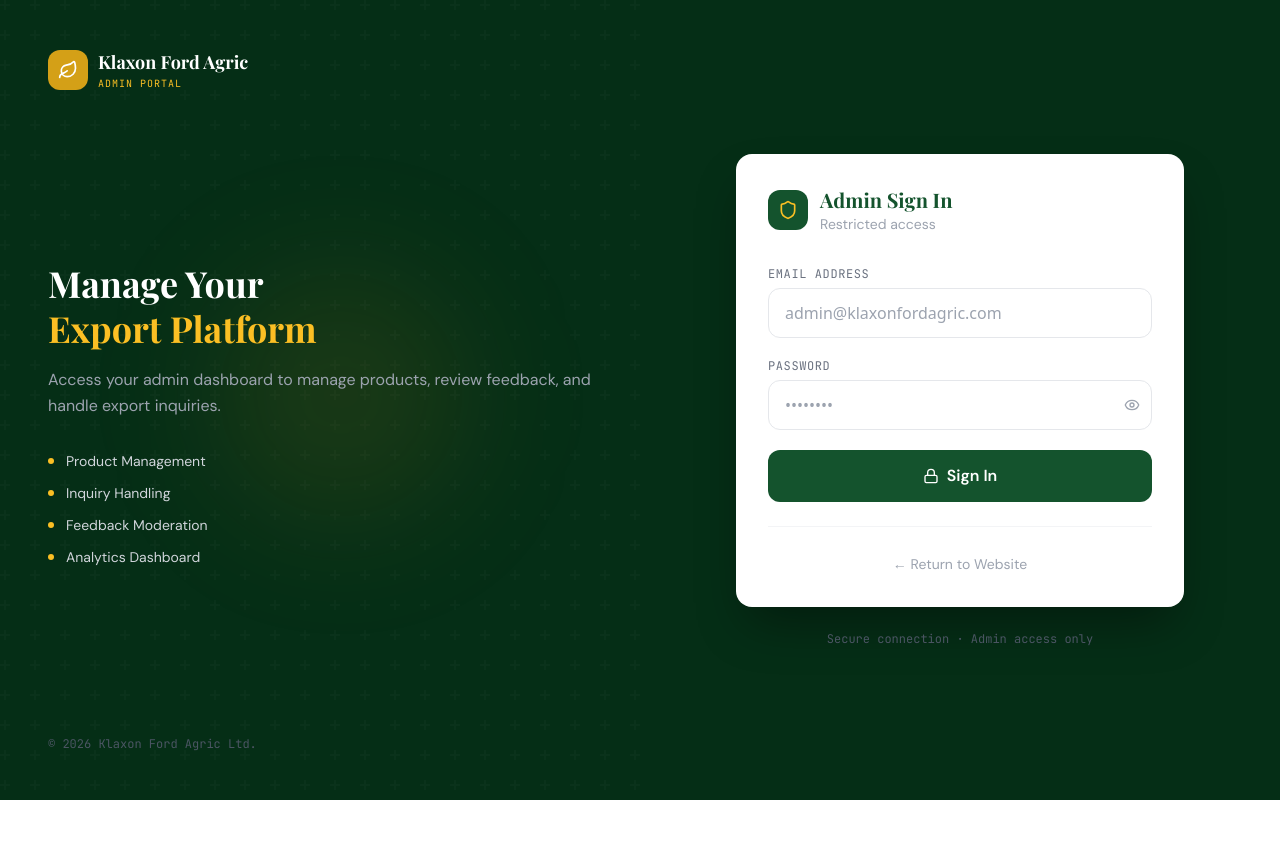
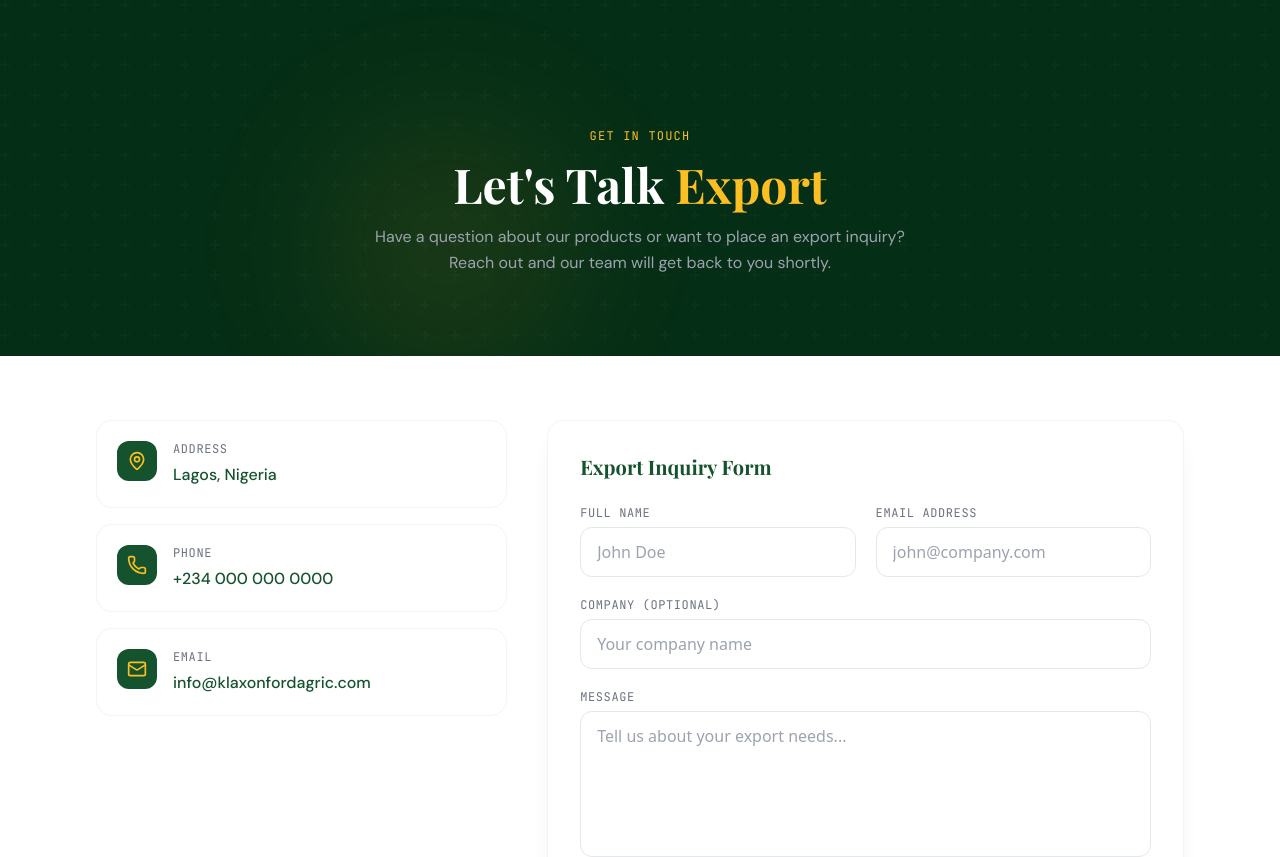
Before and after one commit to makvion-tech/Klaxon, a React (Vite) app in the folder frontend/: page /contact in a window 1280 px wide. Shown: the top 857 px of the page. Before the commit the page ends 800 px from the top, so only its background shows below. Built offline with nearby package versions, Linux system fonts and the light colour scheme; no server answers.

Commit message:
updated link

```diff
--- a/frontend/pages/Adminlogin.jsx
+++ b/frontend/pages/Adminlogin.jsx
@@ -1,7 +1,7 @@
 import { useState, useEffect } from 'react'
 import { useNavigate, Link } from 'react-router-dom'
 import { motion } from 'framer-motion'
-import { Eye, EyeOff, Shield, Lock } from 'lucide-react'
+import { Leaf, Eye, EyeOff, Shield, Lock } from 'lucide-react'
 import { useAuth } from '../context/AuthContext'
 import toast from 'react-hot-toast'
 
@@ -47,13 +47,11 @@ export default function AdminLogin() {
 
                 <div className="relative">
                     <Link to="/" className="flex items-center gap-2.5">
-                        <img
-                            src="/logo.jpeg"
-                            alt="Klaxon Ford Resources"
-                            className="w-10 h-10 rounded-xl object-cover"
-                        />
+                        <div className="w-10 h-10 bg-gold-500 rounded-xl flex items-center justify-center">
+                            <Leaf className="w-5 h-5 text-white" />
+                        </div>
                         <div>
-                            <div className="font-display font-bold text-white text-lg">Klaxon Ford Resources</div>
+                            <div className="font-display font-bold text-white text-lg">Klaxon Ford Agric</div>
                             <div className="font-mono text-[10px] text-gold-400 tracking-widest uppercase">Admin Portal</div>
                         </div>
                     </Link>
@@ -80,7 +78,7 @@ export default function AdminLogin() {
 
                 <div className="relative">
                     <p className="font-mono text-xs text-gray-600">
-                        © {new Date().getFullYear()} Klaxon Ford Resources Ltd.
+                        © {new Date().getFullYear()} Klaxon Ford Agric Ltd.
                     </p>
                 </div>
             </div>
@@ -94,13 +92,11 @@ export default function AdminLogin() {
                 >
                     {/* Mobile logo */}
                     <div className="lg:hidden flex items-center gap-2.5 mb-8">
-                        <img
-                            src="/logo.jpeg"
-                            alt="Klaxon Ford Resources"
-                            className="w-9 h-9 rounded-lg object-cover"
-                        />
+                        <div className="w-9 h-9 bg-gold-500 rounded-lg flex items-center justify-center">
+                            <Leaf className="w-5 h-5 text-white" />
+                        </div>
                         <div>
-                            <div className="font-display font-bold text-white text-base">Klaxon Ford Resources</div>
+                            <div className="font-display font-bold text-white text-base">Klaxon Ford Agric</div>
                             <div className="font-mono text-[9px] text-gold-400 tracking-widest uppercase">Admin Portal</div>
                         </div>
                     </div>
@@ -122,7 +118,7 @@ export default function AdminLogin() {
                                 <input
                                     type="email"
                                     className={inputClasses}
-                                    placeholder="admin@klaxonfordresources.com"
+                                    placeholder="admin@klaxonfordagric.com"
                                     value={form.email}
                                     onChange={e => setForm(p => ({ ...p, email: e.target.value }))}
                                     required
--- a/frontend/pages/contact.jsx
+++ b/frontend/pages/contact.jsx
@@ -1,9 +1,8 @@
-import { useState, useEffect } from 'react'
-import { useNavigate, Link } from 'react-router-dom'
+import { useState } from 'react'
 import { motion } from 'framer-motion'
-import { Leaf, Eye, EyeOff, Shield, Lock } from 'lucide-react'
-import { useAuth } from '../context/AuthContext'
+import { Mail, Phone, MapPin, Send } from 'lucide-react'
 import toast from 'react-hot-toast'
+import api from '../utils/api'
 
 const inputClasses =
     "w-full px-4 py-3 rounded-xl border border-gray-200 bg-white text-forest-900 " +
@@ -13,166 +12,166 @@ const inputClasses =
 const labelClasses =
     "block font-mono text-xs text-gray-500 uppercase tracking-wider mb-1.5"
 
-export default function AdminLogin() {
-    const [form, setForm] = useState({ email: '', password: '' })
-    const [showPw, setShowPw] = useState(false)
+const contactDetails = [
+    { icon: MapPin, label: 'Address', value: 'Lagos, Nigeria' },
+    { icon: Phone, label: 'Phone', value: '+234 000 000 0000' },
+    { icon: Mail, label: 'Email', value: 'info@klaxonfordagric.com' },
+]
+
+export default function Contact() {
+    const [form, setForm] = useState({ name: '', email: '', company: '', message: '' })
     const [loading, setLoading] = useState(false)
-    const { admin, login } = useAuth()
-    const navigate = useNavigate()
 
-    useEffect(() => {
-        if (admin) navigate('/admin', { replace: true })
-    }, [admin])
+    const handleChange = (e) => {
+        const { name, value } = e.target
+        setForm(p => ({ ...p, [name]: value }))
+    }
 
     const handleSubmit = async (e) => {
         e.preventDefault()
         setLoading(true)
         try {
-            await login(form.email, form.password)
-            toast.success('Welcome back!')
-            navigate('/admin')
+            await api.post('/inquiries', form)
+            toast.success('Your inquiry has been sent!')
+            setForm({ name: '', email: '', company: '', message: '' })
         } catch (err) {
-            toast.error(err.response?.data?.message || 'Invalid credentials')
+            toast.error(err.response?.data?.message || 'Something went wrong. Please try again.')
         } finally {
             setLoading(false)
         }
     }
 
     return (
-        <div className="min-h-screen bg-forest-950 flex">
-            {/* Left panel */}
-            <div className="hidden lg:flex lg:w-1/2 flex-col justify-between p-12 relative overflow-hidden">
+        <div className="min-h-screen bg-white">
+            {/* Hero */}
+            <section className="relative bg-forest-950 pt-32 pb-20 px-4 sm:px-6 lg:px-8 overflow-hidden">
                 <div className="absolute inset-0 bg-hero-pattern opacity-50" />
-                <div className="absolute top-1/3 left-1/3 w-64 h-64 bg-gold-500/10 rounded-full blur-3xl" />
+                <div className="absolute top-1/3 left-1/4 w-64 h-64 bg-gold-500/10 rounded-full blur-3xl" />
 
-                <div className="relative">
-                    <Link to="/" className="flex items-center gap-2.5">
-                        <div className="w-10 h-10 bg-gold-500 rounded-xl flex items-center justify-center">
-                            <Leaf className="w-5 h-5 text-white" />
-                        </div>
-                        <div>
-                            <div className="font-display font-bold text-white text-lg">Klaxon Ford Agric</div>
-                            <div className="font-mono text-[10px] text-gold-400 tracking-widest uppercase">Admin Portal</div>
-                        </div>
-                    </Link>
-                </div>
-
-                <div className="relative">
-                    <h2 className="font-display text-4xl font-bold text-white mb-4 leading-tight">
-                        Manage Your<br />
-                        <span className="text-gold-400">Export Platform</span>
-                    </h2>
-                    <p className="font-body text-gray-400 leading-relaxed mb-8">
-                        Access your admin dashboard to manage products, review feedback, and handle export inquiries.
-                    </p>
-
-                    <div className="space-y-3">
-                        {['Product Management', 'Inquiry Handling', 'Feedback Moderation', 'Analytics Dashboard'].map(item => (
-                            <div key={item} className="flex items-center gap-3">
-                                <div className="w-1.5 h-1.5 bg-gold-400 rounded-full" />
-                                <span className="font-body text-sm text-gray-300">{item}</span>
-                            </div>
-                        ))}
-                    </div>
-                </div>
-
-                <div className="relative">
-                    <p className="font-mono text-xs text-gray-600">
-                        © {new Date().getFullYear()} Klaxon Ford Agric Ltd.
-                    </p>
-                </div>
-            </div>
-
-            {/* Right panel */}
-            <div className="flex-1 flex items-center justify-center p-6">
                 <motion.div
                     initial={{ opacity: 0, y: 24 }}
                     animate={{ opacity: 1, y: 0 }}
-                    className="w-full max-w-md"
+                    transition={{ duration: 0.5 }}
+                    className="relative max-w-4xl mx-auto text-center"
                 >
-                    {/* Mobile logo */}
-                    <div className="lg:hidden flex items-center gap-2.5 mb-8">
-                        <div className="w-9 h-9 bg-gold-500 rounded-lg flex items-center justify-center">
-                            <Leaf className="w-5 h-5 text-white" />
+                    <div className="font-mono text-xs text-gold-400 tracking-widest uppercase mb-4">
+                        Get In Touch
+                    </div>
+                    <h1 className="font-display text-4xl sm:text-5xl font-bold text-white mb-4 leading-tight">
+                        Let's Talk <span className="text-gold-400">Export</span>
+                    </h1>
+                    <p className="font-body text-gray-400 max-w-xl mx-auto leading-relaxed">
+                        Have a question about our products or want to place an export inquiry?
+                        Reach out and our team will get back to you shortly.
+                    </p>
+                </motion.div>
+            </section>
+
+            {/* Body */}
+            <section className="max-w-6xl mx-auto px-4 sm:px-6 lg:px-8 py-16">
+                <div className="grid lg:grid-cols-5 gap-10">
+                    {/* Contact info */}
+                    <motion.div
+                        initial={{ opacity: 0, x: -24 }}
+                        animate={{ opacity: 1, x: 0 }}
+                        transition={{ duration: 0.5 }}
+                        className="lg:col-span-2 space-y-4"
+                    >
+                        {contactDetails.map(({ icon: Icon, label, value }) => (
+                            <div
+                                key={label}
+                                className="flex items-start gap-4 p-5 rounded-2xl border border-gray-100 hover:border-gold-500/40 transition-colors"
+                            >
+                                <div className="w-10 h-10 shrink-0 bg-forest-900 rounded-xl flex items-center justify-center">
+                                    <Icon className="w-5 h-5 text-gold-400" />
                                 </div>
                                 <div>
-                            <div className="font-display font-bold text-white text-base">Klaxon Ford Agric</div>
-                            <div className="font-mono text-[9px] text-gold-400 tracking-widest uppercase">Admin Portal</div>
+                                    <div className={labelClasses}>{label}</div>
+                                    <div className="font-body text-forest-900 font-medium">{value}</div>
                                 </div>
                             </div>
+                        ))}
+                    </motion.div>
 
-                    <div className="bg-white rounded-2xl p-8 shadow-2xl shadow-black/40">
-                        <div className="flex items-center gap-3 mb-8">
-                            <div className="w-10 h-10 bg-forest-900 rounded-xl flex items-center justify-center">
-                                <Shield className="w-5 h-5 text-gold-400" />
-                            </div>
-                            <div>
-                                <h1 className="font-display font-bold text-forest-900 text-xl">Admin Sign In</h1>
-                                <p className="font-body text-gray-400 text-sm">Restricted access</p>
-                            </div>
-                        </div>
+                    {/* Form */}
+                    <motion.div
+                        initial={{ opacity: 0, x: 24 }}
+                        animate={{ opacity: 1, x: 0 }}
+                        transition={{ duration: 0.5, delay: 0.1 }}
+                        className="lg:col-span-3 bg-white rounded-2xl p-8 shadow-xl shadow-black/5 border border-gray-100"
+                    >
+                        <h2 className="font-display font-bold text-forest-900 text-xl mb-6">
+                            Export Inquiry Form
+                        </h2>
 
                         <form onSubmit={handleSubmit} className="space-y-5">
+                            <div className="grid sm:grid-cols-2 gap-5">
+                                <div>
+                                    <label className={labelClasses}>Full Name</label>
+                                    <input
+                                        type="text"
+                                        name="name"
+                                        className={inputClasses}
+                                        placeholder="John Doe"
+                                        value={form.name}
+                                        onChange={handleChange}
+                                        required
+                                    />
+                                </div>
                                 <div>
                                     <label className={labelClasses}>Email Address</label>
                                     <input
                                         type="email"
+                                        name="email"
                                         className={inputClasses}
-                                    placeholder="admin@klaxonfordagric.com"
+                                        placeholder="john@company.com"
                                         value={form.email}
-                                    onChange={e => setForm(p => ({ ...p, email: e.target.value }))}
+                                        onChange={handleChange}
                                         required
-                                    autoComplete="email"
+                                    />
+                                </div>
+                            </div>
+
+                            <div>
+                                <label className={labelClasses}>Company (optional)</label>
+                                <input
+                                    type="text"
+                                    name="company"
+                                    className={inputClasses}
+                                    placeholder="Your company name"
+                                    value={form.company}
+                                    onChange={handleChange}
                                 />
                             </div>
 
                             <div>
-                                <label className={labelClasses}>Password</label>
-                                <div className="relative">
-                                    <input
-                                        type={showPw ? 'text' : 'password'}
-                                        className={`${inputClasses} pr-12`}
-                                        placeholder="••••••••"
-                                        value={form.password}
-                                        onChange={e => setForm(p => ({ ...p, password: e.target.value }))}
+                                <label className={labelClasses}>Message</label>
+                                <textarea
+                                    name="message"
+                                    rows={5}
+                                    className={`${inputClasses} resize-none`}
+                                    placeholder="Tell us about your export needs..."
+                                    value={form.message}
+                                    onChange={handleChange}
                                     required
-                                        autoComplete="current-password"
                                 />
-                                    <button
-                                        type="button"
-                                        onClick={() => setShowPw(!showPw)}
-                                        className="absolute right-3 top-1/2 -translate-y-1/2 text-gray-400 hover:text-gray-600 transition-colors"
-                                    >
-                                        {showPw ? <EyeOff className="w-4 h-4" /> : <Eye className="w-4 h-4" />}
-                                    </button>
-                                </div>
                             </div>
 
                             <button
                                 type="submit"
                                 disabled={loading}
-                                className="w-full bg-forest-900 text-white py-3.5 rounded-xl font-body font-semibold hover:bg-forest-800 transition-all duration-200 hover:-translate-y-0.5 hover:shadow-lg disabled:opacity-50 disabled:cursor-not-allowed flex items-center justify-center gap-2"
+                                className="w-full sm:w-auto bg-forest-900 text-white px-8 py-3.5 rounded-xl font-body font-semibold hover:bg-forest-800 transition-all duration-200 hover:-translate-y-0.5 hover:shadow-lg disabled:opacity-50 disabled:cursor-not-allowed flex items-center justify-center gap-2"
                             >
                                 {loading ? (
-                                    <><div className="w-4 h-4 border-2 border-white/30 border-t-white rounded-full animate-spin" /> Signing In...</>
+                                    <><div className="w-4 h-4 border-2 border-white/30 border-t-white rounded-full animate-spin" /> Sending...</>
                                 ) : (
-                                    <><Lock className="w-4 h-4" /> Sign In</>
+                                    <><Send className="w-4 h-4" /> Send Inquiry</>
                                 )}
                             </button>
                         </form>
-
-                        <div className="mt-6 pt-6 border-t border-gray-100 text-center">
-                            <Link to="/" className="font-body text-sm text-gray-400 hover:text-forest-900 transition-colors">
-                                ← Return to Website
-                            </Link>
-                        </div>
-                    </div>
-
-                    <p className="text-center font-mono text-xs text-gray-600 mt-6">
-                        Secure connection · Admin access only
-                    </p>
                     </motion.div>
                 </div>
+            </section>
         </div>
     )
 }
```
Also changed, not shown: 1 other file (tests, documents, lock files or other folders). Lines whose indentation alone changed are shown as unchanged.
